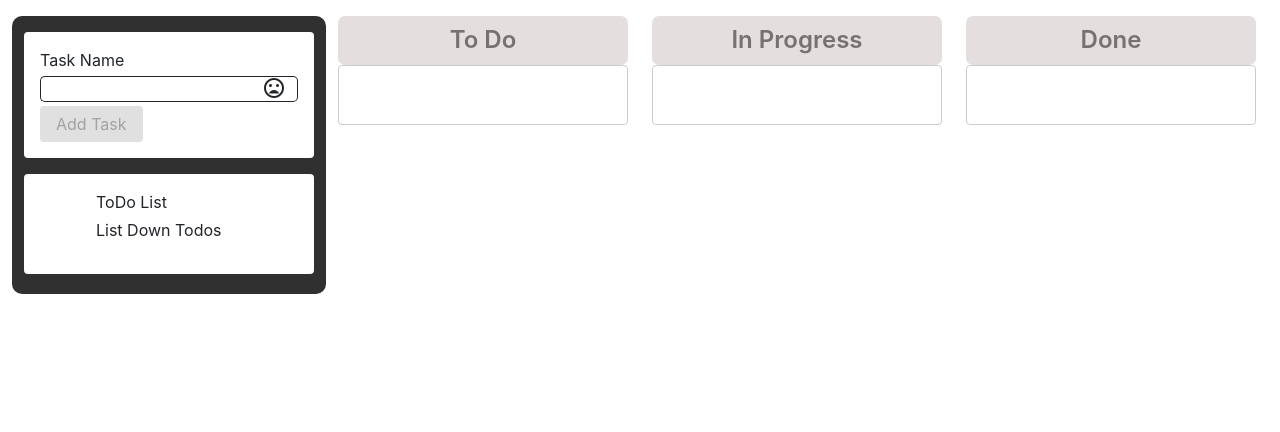
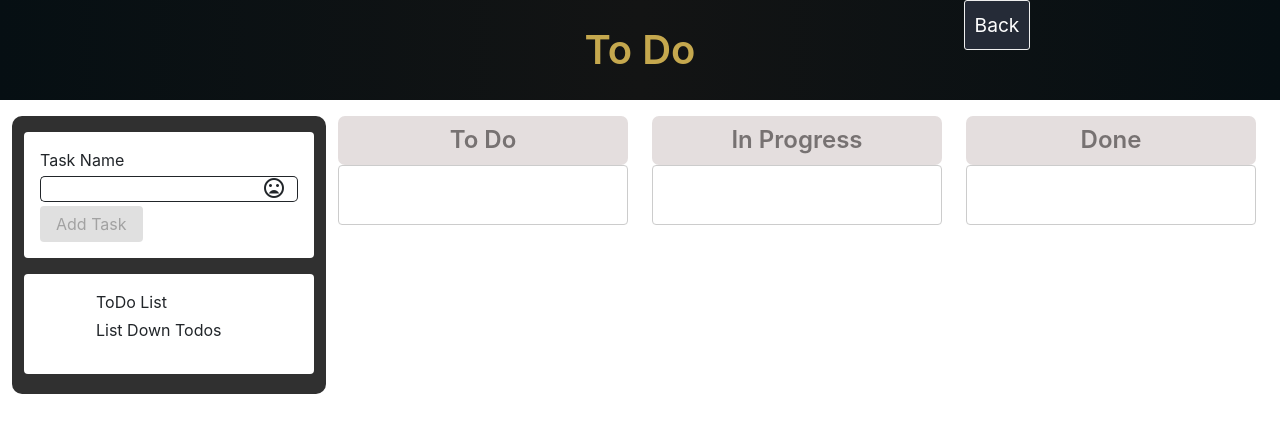
Before and after one commit to julkaa/diploma, an Angular app in the folder Angular-ToDo-master/frontend/: page /todo in a window 1280 px wide. Shown: the top 432 px of the page. Built offline with nearby package versions, Linux system fonts and the light colour scheme; a web font is replaced by a local one.

Commit message:
edited todo look

```diff
--- a/Angular-ToDo-master/frontend/src/app/app.module.ts
+++ b/Angular-ToDo-master/frontend/src/app/app.module.ts
@@ -24,6 +24,7 @@ import { MatButtonModule } from '@angular/material/button';
 import { BrowserAnimationsModule } from '@angular/platform-browser/animations';
 import { MatToolbarModule } from '@angular/material/toolbar';
 import { NotFoundComponent } from './components/not-found/not-found.component';
+import { TopNavComponent } from './components/top-nav/top-nav.component';
 
 @NgModule({
   declarations: [
@@ -39,6 +40,7 @@ import { NotFoundComponent } from './components/not-found/not-found.component';
     TodoComponent,
     ButtonComponent,
     NotFoundComponent,
+    TopNavComponent,
   ],
   imports: [
     BrowserModule,
--- a/Angular-ToDo-master/frontend/src/app/components/button/button.component.html
+++ b/Angular-ToDo-master/frontend/src/app/components/button/button.component.html
@@ -1,3 +1 @@
-<div class="routerDiv">
-  <button [routerLink]="route" class="button">{{ text }}</button>
-</div>
+<button [routerLink]="route" class="button">{{ text }}</button>
--- a/Angular-ToDo-master/frontend/src/app/components/button/button.component.scss
+++ b/Angular-ToDo-master/frontend/src/app/components/button/button.component.scss
@@ -13,8 +13,3 @@
   color: #ffc518;
   cursor: pointer;
 }
-
-.routerDiv {
-  position: absolute;
-  right: 300px;
-}
--- a/Angular-ToDo-master/frontend/src/app/components/nav-bar/nav-bar.component.scss
+++ b/Angular-ToDo-master/frontend/src/app/components/nav-bar/nav-bar.component.scss
@@ -1,5 +1,6 @@
 * {
   box-sizing: border-box;
+  list-style: none;
 }
 
 nav {
@@ -16,7 +17,7 @@ nav {
     display: flex;
     flex-direction: column;
     justify-content: space-evenly;
-    margin: 20px 10px;
+    margin: 20px -10px;
 
     li {
       padding-left: 10px;
--- a/Angular-ToDo-master/frontend/src/app/components/todo/todo.component.html
+++ b/Angular-ToDo-master/frontend/src/app/components/todo/todo.component.html
@@ -1,9 +1,5 @@
-<!--<app-button-->
-<!--  [text]="'Back'"-->
-<!--  [route]="'/'">-->
-<!--</app-button>-->
-<router-outlet></router-outlet>
-<div class="container-fluid gx-4">
+<app-top-nav [title]="'To Do'"></app-top-nav>
+<div class="container-fluid gx-4" style="margin-top: 100px">
   <div class="row">
     <div class="col-md-3 mt-3" style="background: #303030;
         height: max-content;
@@ -106,3 +102,4 @@
     </div>
   </div>
 </div>
+<router-outlet></router-outlet>
--- /dev/null
+++ b/Angular-ToDo-master/frontend/src/app/components/top-nav/top-nav.component.html
@@ -0,0 +1,9 @@
+<div class="routerDiv">
+  <app-button
+    [text]="'Back'"
+    [route]="'/'">
+  </app-button>
+</div>
+<header class="toolbar">
+  <span style="margin: auto">{{title}}</span>
+</header>
--- /dev/null
+++ b/Angular-ToDo-master/frontend/src/app/components/top-nav/top-nav.component.scss
@@ -0,0 +1,20 @@
+.toolbar {
+  color: #c5a84e;
+  display: flex;
+  z-index: -5;
+  position: absolute;
+  top: 0;
+  left: 0;
+  right: 0;
+  height: 100px;
+  background: rgb(6, 15, 19);
+  background: linear-gradient(90deg, rgba(6, 15, 19, 1) 0%, rgba(19, 20, 20, 1) 50%, rgba(6, 15, 19, 1) 100%);
+  font-weight: 600;
+  font-size: 40px;
+}
+
+.routerDiv {
+  position: absolute;
+  right: 250px;
+  top: 0px;
+}
--- /dev/null
+++ b/Angular-ToDo-master/frontend/src/app/components/top-nav/top-nav.component.ts
@@ -0,0 +1,14 @@
+import { Component, Input, OnInit } from '@angular/core';
+
+@Component({
+  selector: 'app-top-nav',
+  templateUrl: './top-nav.component.html',
+  styleUrls: ['./top-nav.component.scss'],
+})
+export class TopNavComponent implements OnInit {
+  @Input() title;
+
+  constructor() {}
+
+  ngOnInit(): void {}
+}
```
Also changed, not shown: 1 other file (tests, documents, lock files or other folders).
